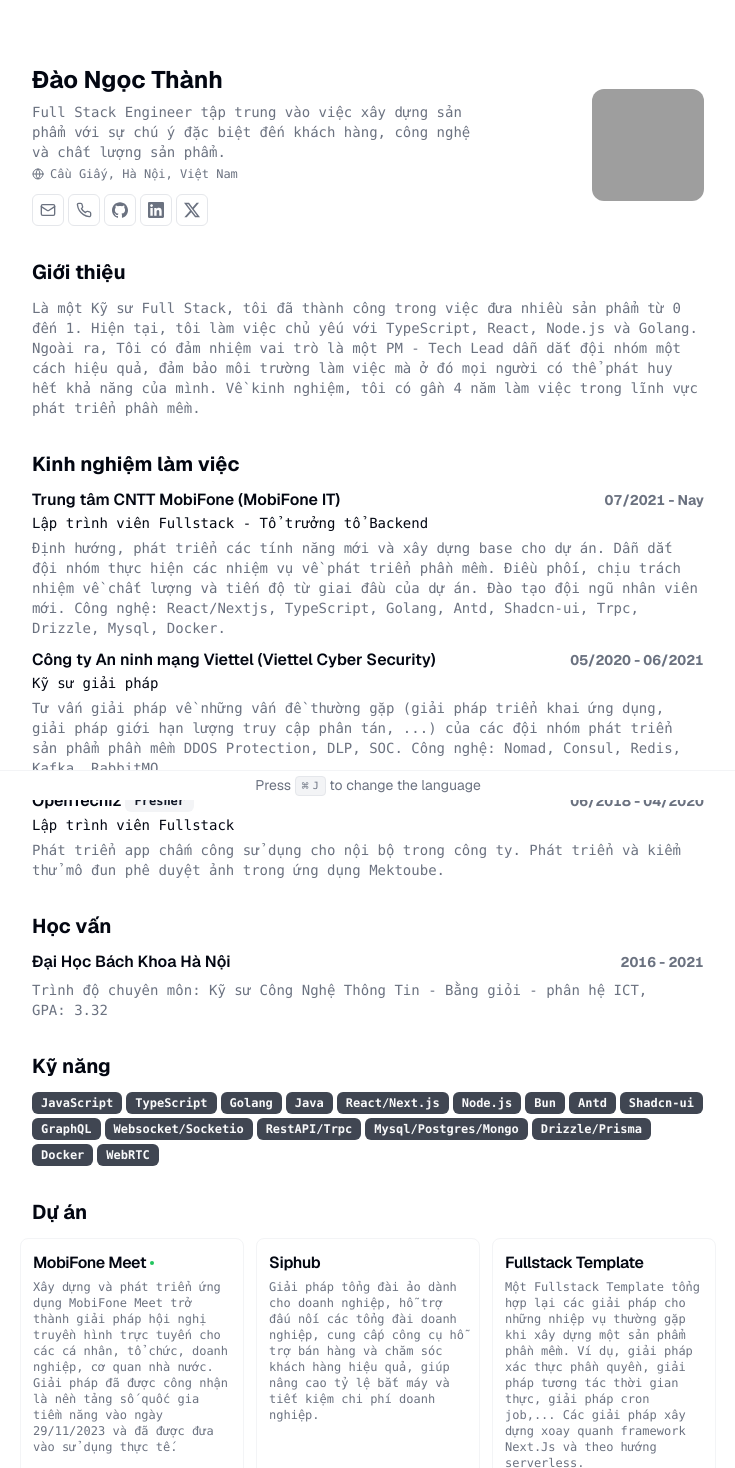
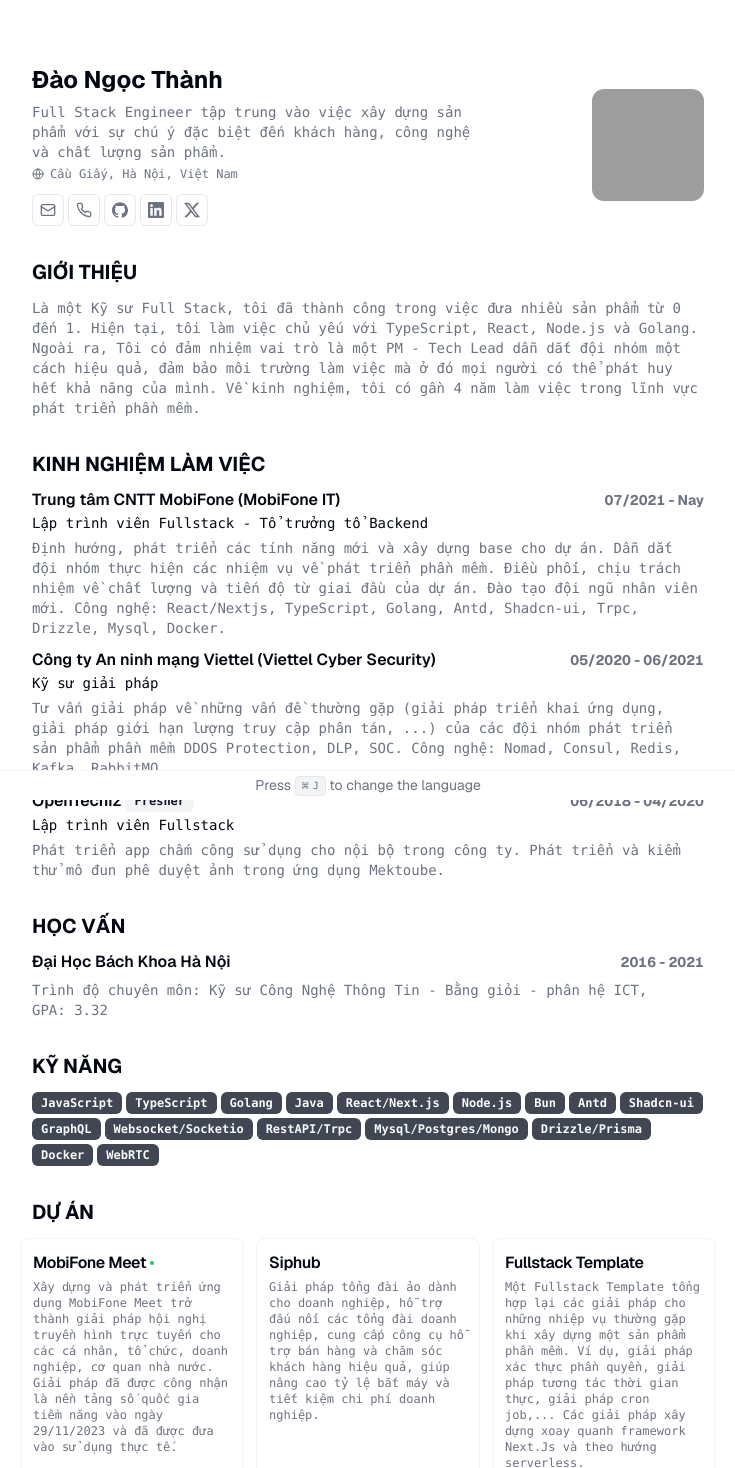
Before and after one commit to thanhdaon/cv, a Next.js app: page /vn in a window 1280 px wide. Shown: the top 1468 px of the page, without its empty margins (272-1007 px from the left). Built offline with nearby package versions, Linux system fonts and the light colour scheme; grey boxes are pictures that could not be loaded.

Commit message:
feat: update

```diff
--- a/src/app/vn/page.tsx
+++ b/src/app/vn/page.tsx
@@ -93,13 +93,13 @@ export default function Page() {
           </Avatar>
         </div>
         <Section>
-          <h2 className="text-xl font-bold">Giới thiệu</h2>
+          <h2 className="text-xl font-bold">GIỚI THIỆU</h2>
           <p className="text-pretty font-mono text-sm text-muted-foreground">
             {RESUME_DATA.summary}
           </p>
         </Section>
         <Section>
-          <h2 className="text-xl font-bold">Kinh nghiệm làm việc</h2>
+          <h2 className="text-xl font-bold">KINH NGHIỆM LÀM VIỆC</h2>
           {RESUME_DATA.work.map((work) => {
             return (
               <Card key={work.company}>
@@ -139,7 +139,7 @@ export default function Page() {
           })}
         </Section>
         <Section>
-          <h2 className="text-xl font-bold">Học vấn</h2>
+          <h2 className="text-xl font-bold">HỌC VẤN</h2>
           {RESUME_DATA.education.map((education) => {
             return (
               <Card key={education.school}>
@@ -159,7 +159,7 @@ export default function Page() {
           })}
         </Section>
         <Section>
-          <h2 className="text-xl font-bold">Kỹ năng</h2>
+          <h2 className="text-xl font-bold">KỸ NĂNG</h2>
           <div className="flex flex-wrap gap-1">
             {RESUME_DATA.skills.map((skill) => {
               return <Badge key={skill}>{skill}</Badge>;
@@ -168,7 +168,7 @@ export default function Page() {
         </Section>
 
         <Section className="print-force-new-page scroll-mb-16">
-          <h2 className="text-xl font-bold">Dự án</h2>
+          <h2 className="text-xl font-bold">DỰ ÁN</h2>
           <div className="-mx-3 grid grid-cols-1 gap-3 md:grid-cols-2 lg:grid-cols-3 print:grid-cols-3 print:gap-2">
             {RESUME_DATA.projects.map((project) => {
               return (
```
